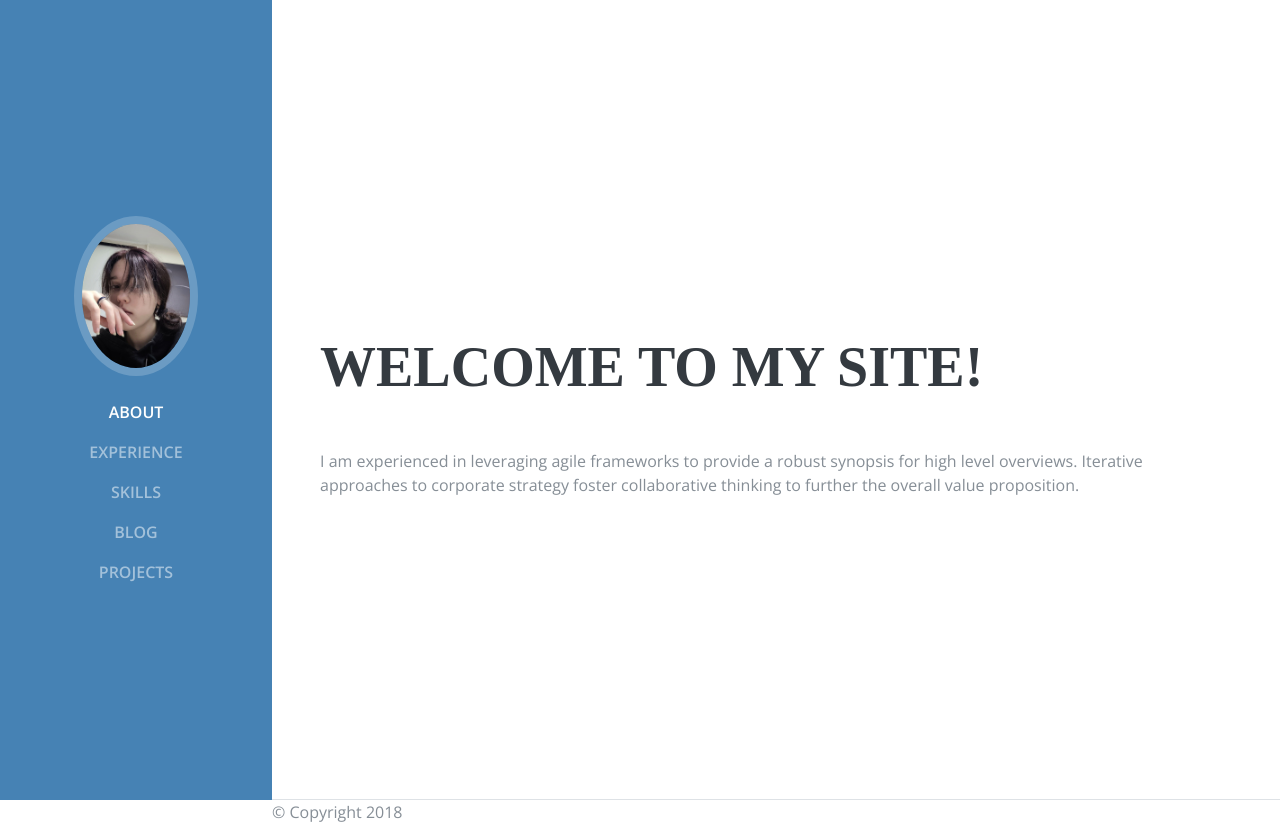
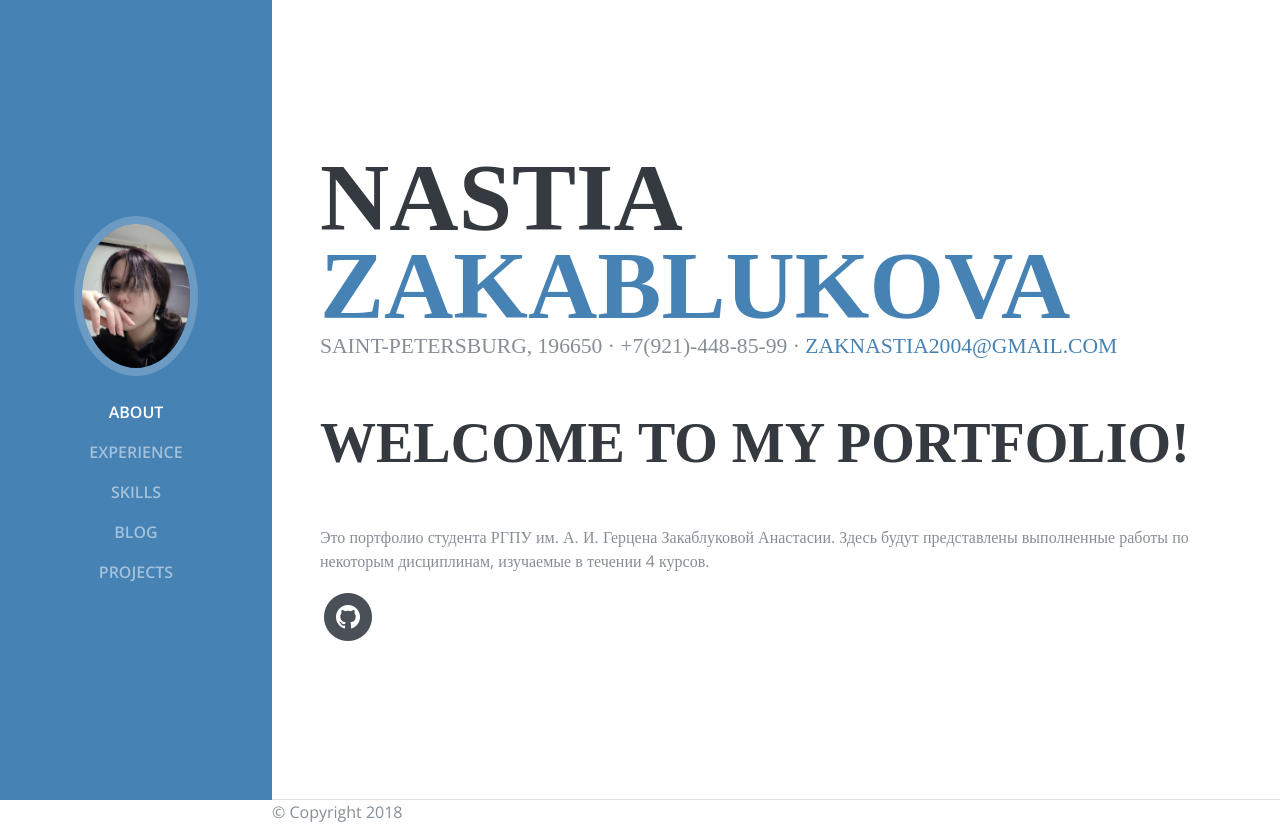
Before and after one commit to nasirdn/nasirdn.github.io, a plain HTML site: page index.html in a window 1280 px wide. Drawn offline with nearby package versions, Linux system fonts and the light colour scheme; a web font is replaced by a local one.

Commit message:
Synchronized build

```diff
--- a/index.html
+++ b/index.html
@@ -7,7 +7,7 @@
     <meta name="keywords" content="">
 
 
-    <title>Welcome to my site!</title>
+    <title>Welcome to my Portfolio!</title>
     <!-- Firefox, Chrome, Safari, IE 11+ and Opera. 196x196 pixels in size. -->
     <link rel="icon" href="">
     <!-- Bootstrap core CSS -->
@@ -58,24 +58,40 @@
 
   <section class="resume-section p-3 p-lg-5 d-flex d-column" id="about">
     <div class="my-auto">
-      <h1 class="mb-0">
-        <span class="text-primary"></span>
+      <h1 class="mb-0">Nastia
+        <span class="text-primary">Zakablukova</span>
       </h1>
       <div class="subheading mb-5">
 
 
+        Saint-Petersburg,
 
 
 
-        <a href="mailto:"></a>
+          196650  ·
+
+
+            +7(921)-448-85-99 ·
+
+        <a href="mailto:zaknastia2004@gmail.com">zaknastia2004@gmail.com</a>
       </div>
-      <h2>Welcome to my site!</h2>
-      <p class="mb-5"><p>I am experienced in leveraging agile frameworks to provide a robust synopsis for high level overviews. Iterative approaches to corporate strategy foster collaborative thinking to further the overall value proposition.</p>
+      <h2>Welcome to my Portfolio!</h2>
+      <p class="mb-5"><p>Это портфолио студента РГПУ им. А. И. Герцена Закаблуковой Анастасии.
+Здесь будут представлены выполненные работы по некоторым дисциплинам, изучаемые в течении 4 курсов.</p>
 </p>
             <ul class="list-inline list-social-icons mb-0">
 
 
 
+
+        <li class="list-inline-item">
+          <a href="https://github.com/nasirdn" target="_blank">
+            <span class="fa-stack fa-lg">
+              <i class="fa fa-circle fa-stack-2x"></i>
+              <i class="fa fa-github fa-stack-1x fa-inverse"></i>
+            </span>
+          </a>
+        </li>
 
 
 
```
Also changed, not shown: sitemap/index.html (+1 -1 lines).
